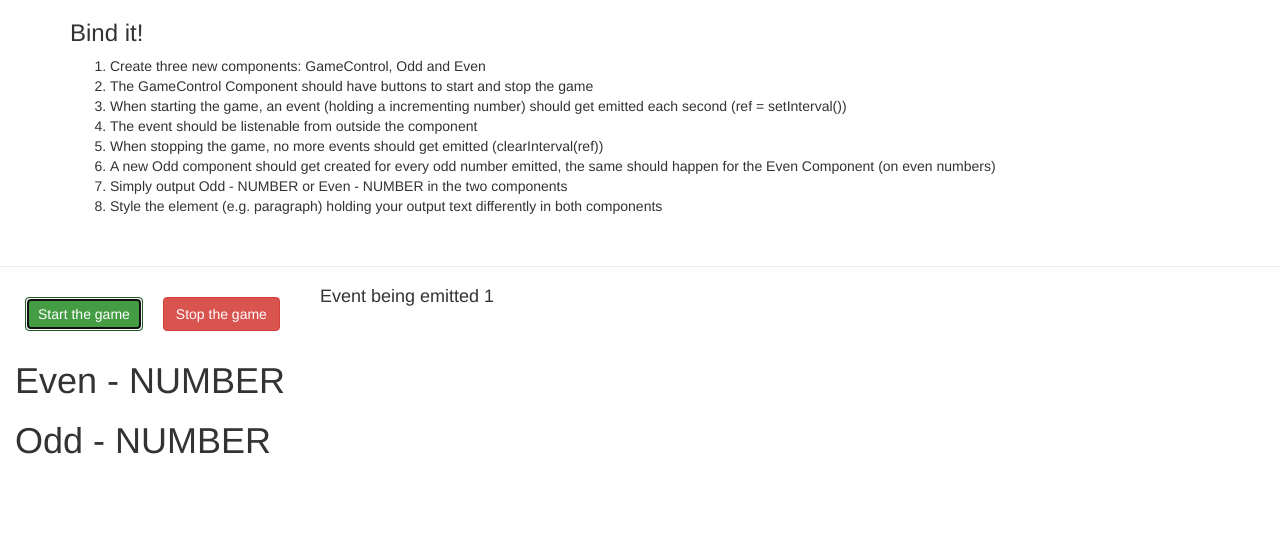
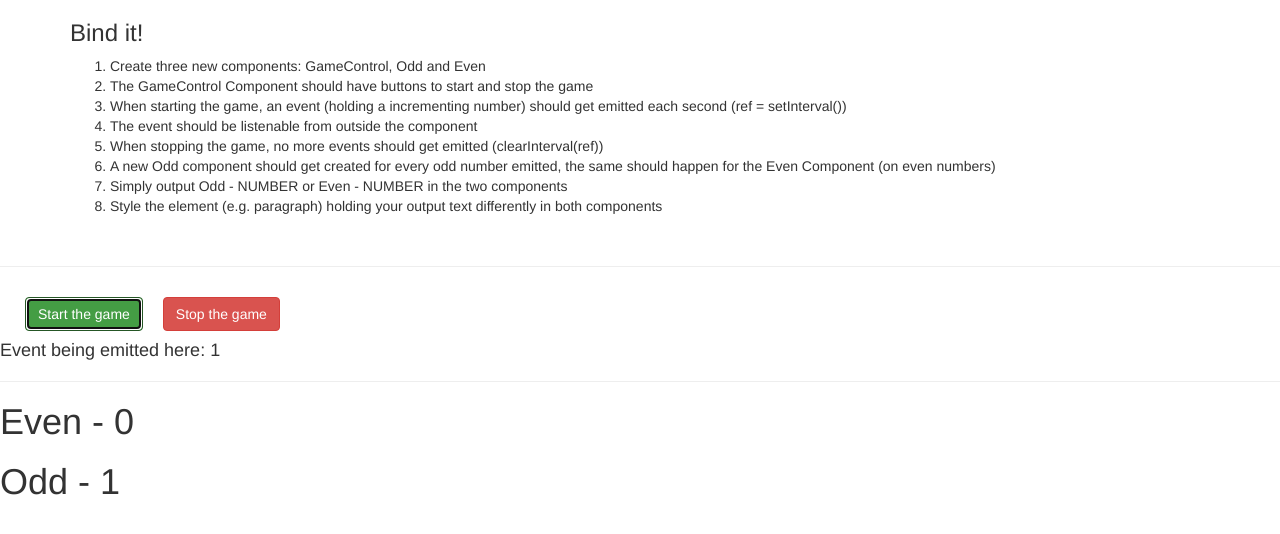
Before and after one commit to DevinAnnunzio/Angular-Assignment-4, an Angular app: page / in a window 1280 px wide. Both pictures are taken after a click on the button "Start the game". Shown: the top 534 px of the page. Built offline with nearby package versions, Linux system fonts and the light colour scheme.

Commit message:
Feat: even and odd components emitted

```diff
--- a/src/app/app.component.html
+++ b/src/app/app.component.html
@@ -19,4 +19,8 @@
 <hr>
 
 <app-game-control-component (countEvent)="handleEvent($event)"></app-game-control-component>
-<h4>{{eventEmittedFromGame}}</h4>
+<br>
+<h4>Event being emitted here: {{eventEmittedFromGame}}</h4>
+<hr>
+<app-even-component *ngFor="let evenNum of evenNumbers" [evenEvent]="evenNum"></app-even-component>
+<app-odd-component *ngFor="let oddNum of oddNumbers" [oddEvent]="oddNum"></app-odd-component>
--- a/src/app/app.component.ts
+++ b/src/app/app.component.ts
@@ -7,12 +7,19 @@ import { Component } from '@angular/core';
 })
 export class AppComponent {
   title = 'basics-assignment-4';
-  eventEmittedFromGame: string = ''
+  eventEmittedFromGame: number = 0
+  evenNumbers: number[] = []
+  oddNumbers: number[] = []
 
 
 
 
-  handleEvent(event: string){
+  handleEvent(event: number){
     this.eventEmittedFromGame = event
+    if(event % 2 === 0){
+      this.evenNumbers.push(event)
+    } else{
+      this.oddNumbers.push(event)
+    }
   }
 }
--- a/src/app/game-control/even-component/even-component.component.html
+++ b/src/app/game-control/even-component/even-component.component.html
@@ -1 +1 @@
-<h1>Even - NUMBER</h1>
+<h1>Even - {{evenEvent}}</h1>
--- a/src/app/game-control/even-component/even-component.component.ts
+++ b/src/app/game-control/even-component/even-component.component.ts
@@ -1,4 +1,4 @@
-import { Component } from '@angular/core';
+import { Component, Input } from '@angular/core';
 
 @Component({
   selector: 'app-even-component',
@@ -6,5 +6,5 @@ import { Component } from '@angular/core';
   styleUrls: ['./even-component.component.css']
 })
 export class EvenComponentComponent {
-
+  @Input() evenEvent: number;
 }
--- a/src/app/game-control/game-control-component/game-control-component.component.html
+++ b/src/app/game-control/game-control-component/game-control-component.component.html
@@ -1,8 +1,5 @@
 
-<div class="col-xs-3">
-    <button class="btn btn-success btn-spacing" (click)="startEmitting(countEvent)">Start the game</button>
+<div class="col-xs-12">
+    <button class="btn btn-success btn-spacing" (click)="startEmitting()">Start the game</button>
     <button class="btn btn-danger btn-spacing" (click)="stopEmitting()">Stop the game</button>
-
-    <app-even-component></app-even-component>
-    <app-odd-component></app-odd-component>
 </div>
--- a/src/app/game-control/game-control-component/game-control-component.component.ts
+++ b/src/app/game-control/game-control-component/game-control-component.component.ts
@@ -6,25 +6,22 @@ import { Component, EventEmitter, Output, ViewChild } from '@angular/core';
   styleUrls: ['./game-control-component.component.css']
 })
 export class GameControlComponentComponent {
-  @Output() countEvent = new EventEmitter<string>();
+  intervalId: any
+  numberTracker: number= 0;
+  @Output() countEvent = new EventEmitter<number>();
 
   //Testing to see if I can retrieve child components
   // @ViewChild()
 
 
-
-
-
-  intervalId: any
-  numberTracker: number = 0
-
-  startEmitting(event: EventEmitter<string>){
+  startEmitting(){
     console.log("Event has started")
-    console.log(event)
     console.log('----------------------------------')
     this.intervalId = setInterval(() => {
+      console.log("HERERREREREER");
+      console.log(this.numberTracker)
       // Code to execute at each interval
-      this.countEvent.emit(`Event being emitted ${this.numberTracker}`);
+      this.countEvent.emit(this.numberTracker);
       this.numberTracker++;
     }, 1000); // 1000 milliseconds (1 second) interval
   }
--- a/src/app/game-control/odd-component/odd-component.component.html
+++ b/src/app/game-control/odd-component/odd-component.component.html
@@ -1 +1 @@
-<h1>Odd - NUMBER</h1>
+<h1>Odd - {{oddEvent}}</h1>
--- a/src/app/game-control/odd-component/odd-component.component.ts
+++ b/src/app/game-control/odd-component/odd-component.component.ts
@@ -1,4 +1,4 @@
-import { Component } from '@angular/core';
+import { Component, Input } from '@angular/core';
 
 @Component({
   selector: 'app-odd-component',
@@ -6,5 +6,6 @@ import { Component } from '@angular/core';
   styleUrls: ['./odd-component.component.css']
 })
 export class OddComponentComponent {
+  @Input() oddEvent: number
 
 }
--- a/tsconfig.json
+++ b/tsconfig.json
@@ -2,6 +2,7 @@
 {
   "compileOnSave": false,
   "compilerOptions": {
+    "strictPropertyInitialization": false,
     "baseUrl": "./",
     "outDir": "./dist/out-tsc",
     "forceConsistentCasingInFileNames": true,
```
